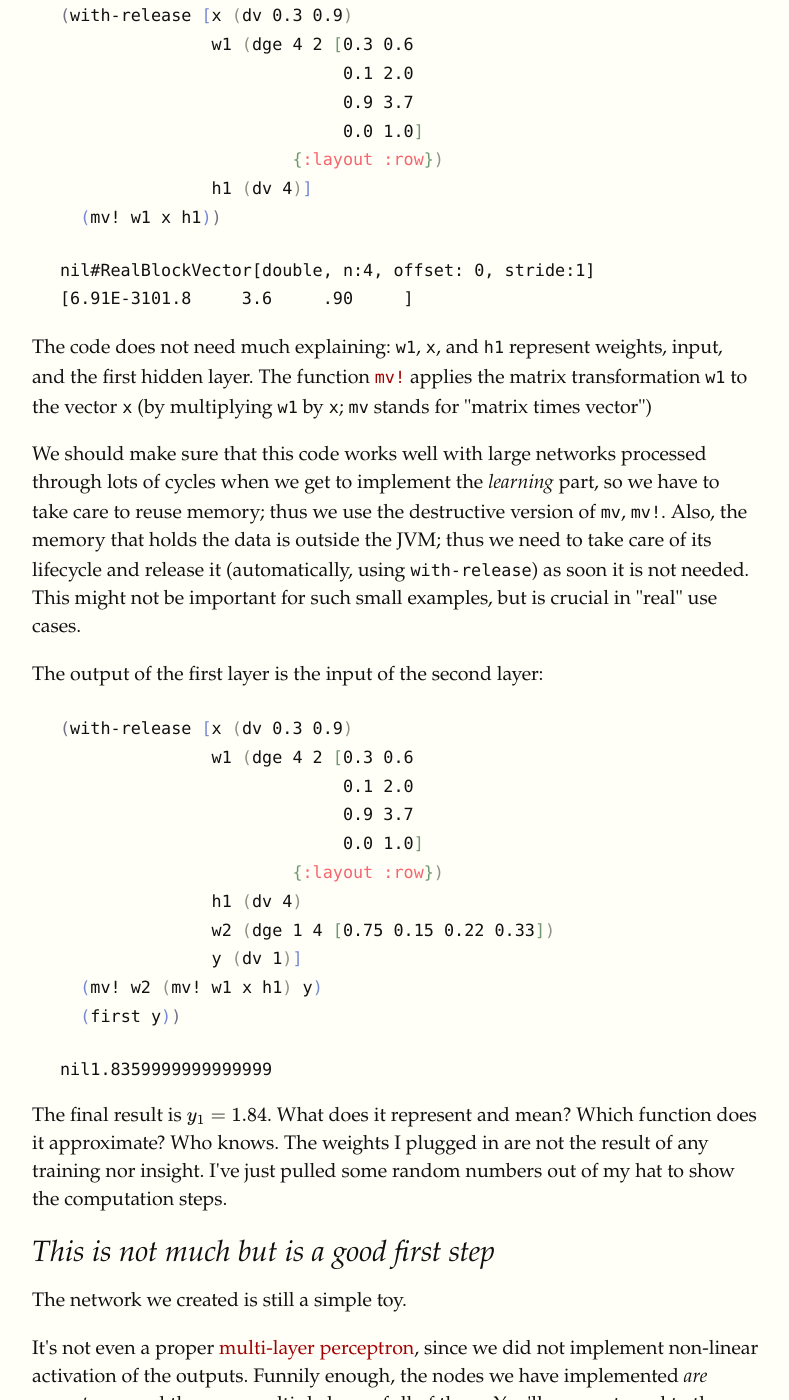
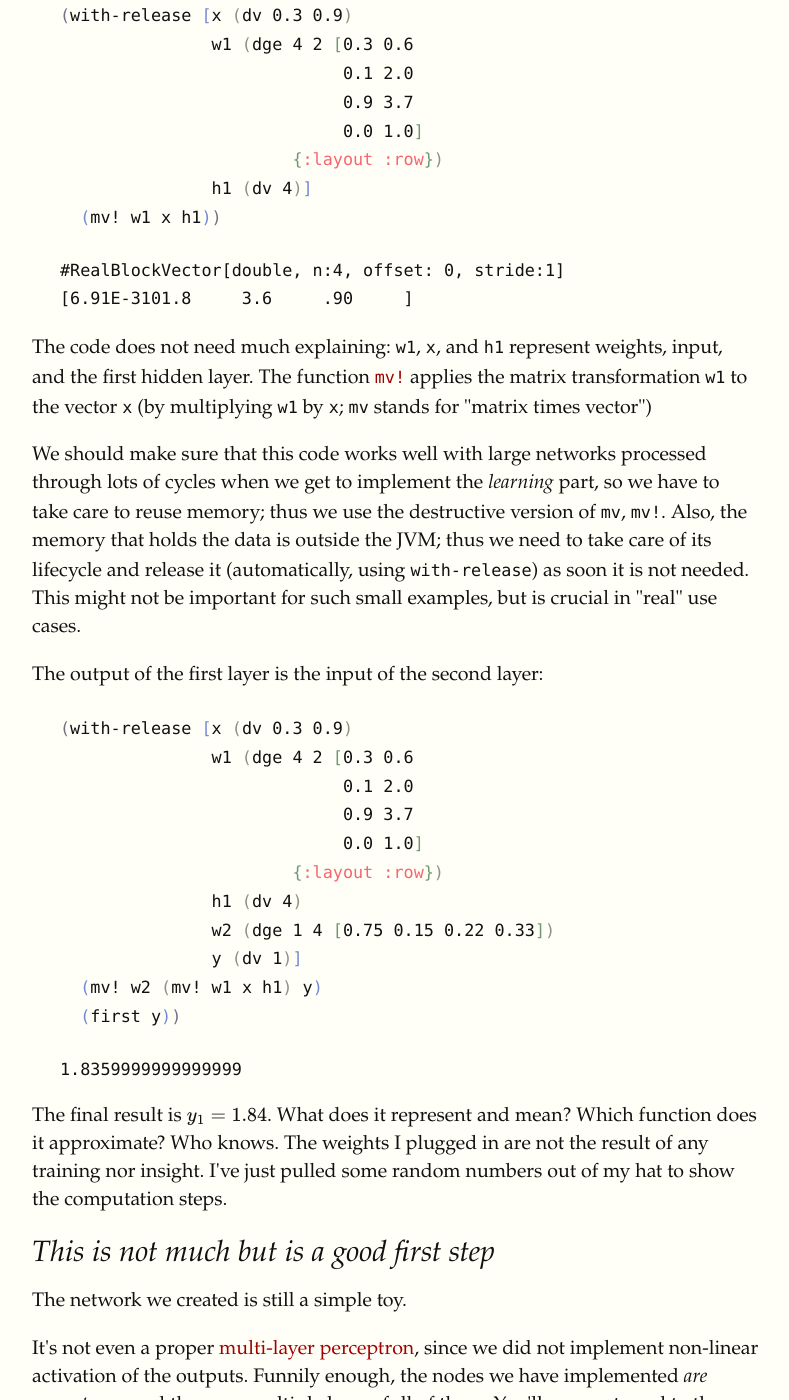
Before and after one commit to blueberry/blueberry.github.io, a Jekyll site: the page built from _posts/2019-02-06-Deep-Learning-in-Clojure-From-Scratch-to-GPU-1-Representing-Layers-and-Connections.html, in a window 1280 px wide and 1400 px high, scrolled down 4696 px. Shown: the whole window, without its empty margins (96-885 px from the left). Built offline with Jekyll 4.4.1, drawn with Linux system fonts in a browser that asks for light colours; formulas are drawn with MathJax 3; comment, search, counter and statistics services are not loaded.

Commit message:
Remove nil.

```diff
--- a/_posts/2019-02-06-Deep-Learning-in-Clojure-From-Scratch-to-GPU-1-Representing-Layers-and-Connections.html
+++ b/_posts/2019-02-06-Deep-Learning-in-Clojure-From-Scratch-to-GPU-1-Representing-Layers-and-Connections.html
@@ -228,7 +228,7 @@ The minimal code example, following the <a href="https://martinfowler.com/bliki/
 </div>
 
 <pre class="example">
-nil#RealBlockVector[double, n:4, offset: 0, stride:1]
+#RealBlockVector[double, n:4, offset: 0, stride:1]
 [6.91E-3101.8     3.6     .90     ]
 </pre>
 
@@ -267,7 +267,7 @@ The output of the first layer is the input of the second layer:
 </div>
 
 <pre class="example">
-nil1.8359999999999999
+1.8359999999999999
 </pre>
 
 
```
